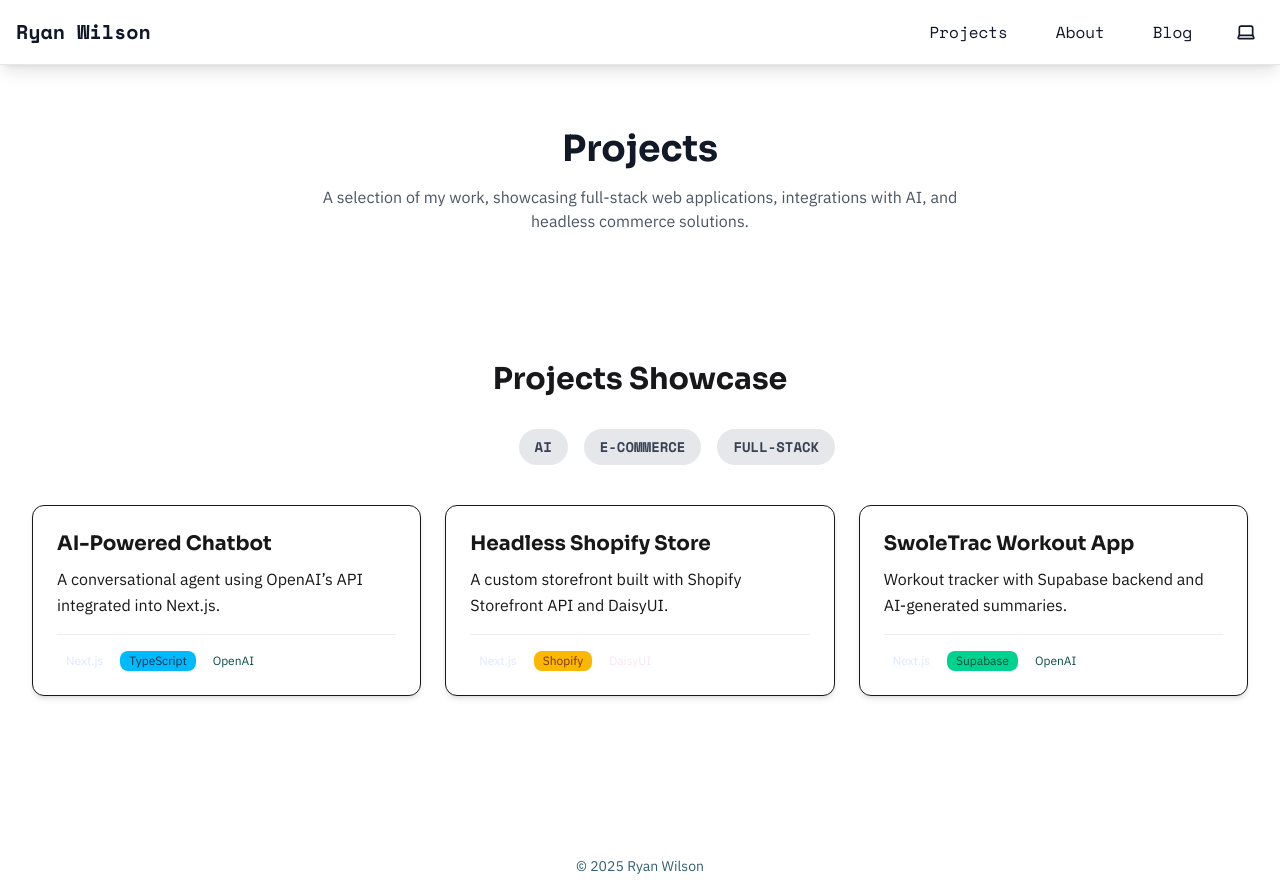
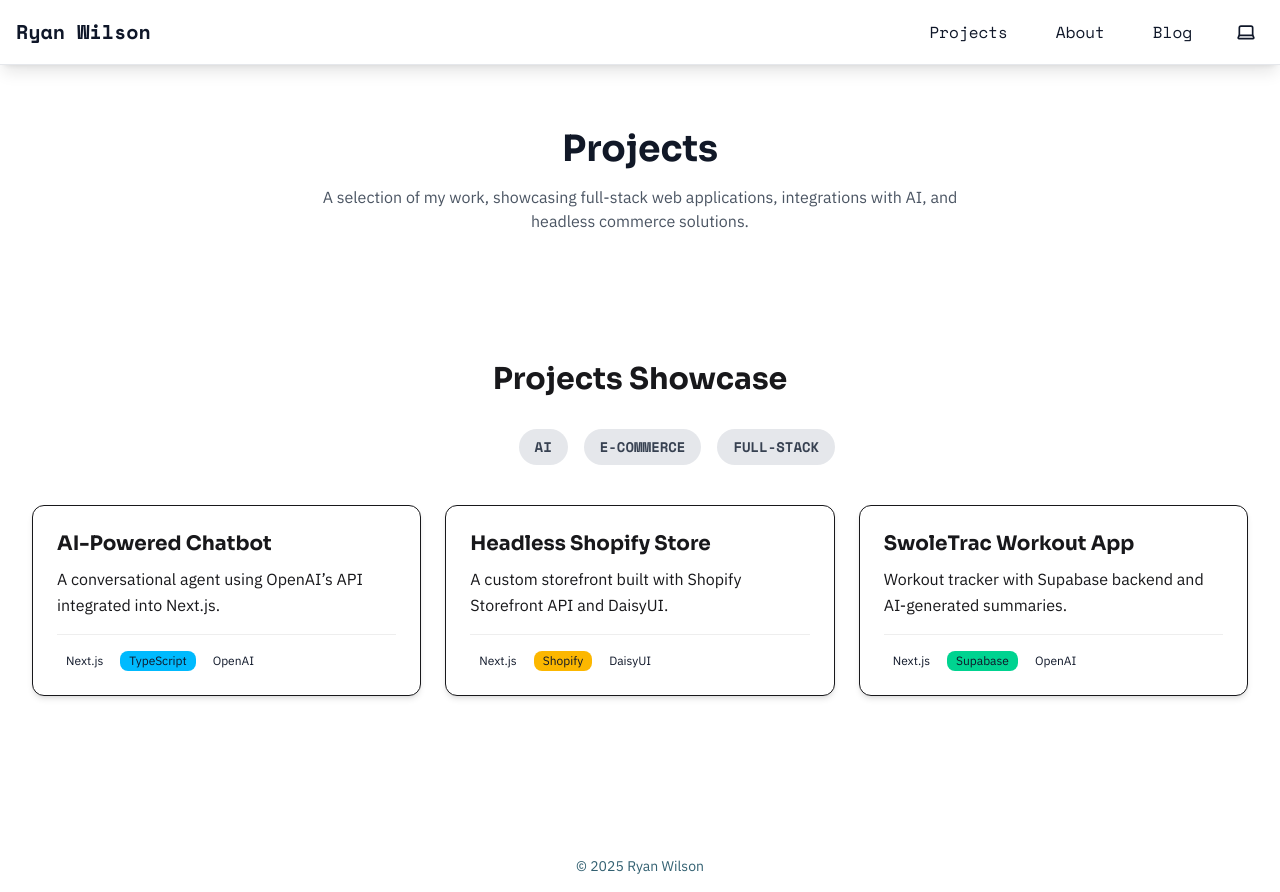
Before and after one commit to RW2023/ryan-2025, a Next.js app: page /projects in a window 1280 px wide. Built offline with nearby package versions, Linux system fonts and the light colour scheme.

Commit message:
fix faded text in light mode

```diff
--- a/src/components/ProjectCard.tsx
+++ b/src/components/ProjectCard.tsx
@@ -1,3 +1,4 @@
+// app/components/ProjectCard.tsx
 "use client";
 
 import { motion } from "framer-motion";
@@ -44,7 +45,10 @@ export default function ProjectCard({
 
                 <div className="flex flex-wrap gap-2">
                     {(tools ?? []).map((tool) => (
-                        <span key={tool} className={`badge badge-sm ${getBadgeColor(tool)}`}>
+                        <span
+                            key={tool}
+                            className={`badge badge-sm ${getBadgeColor(tool)} text-[var(--foreground)]`}
+                        >
                             {tool}
                         </span>
                     ))}
```
